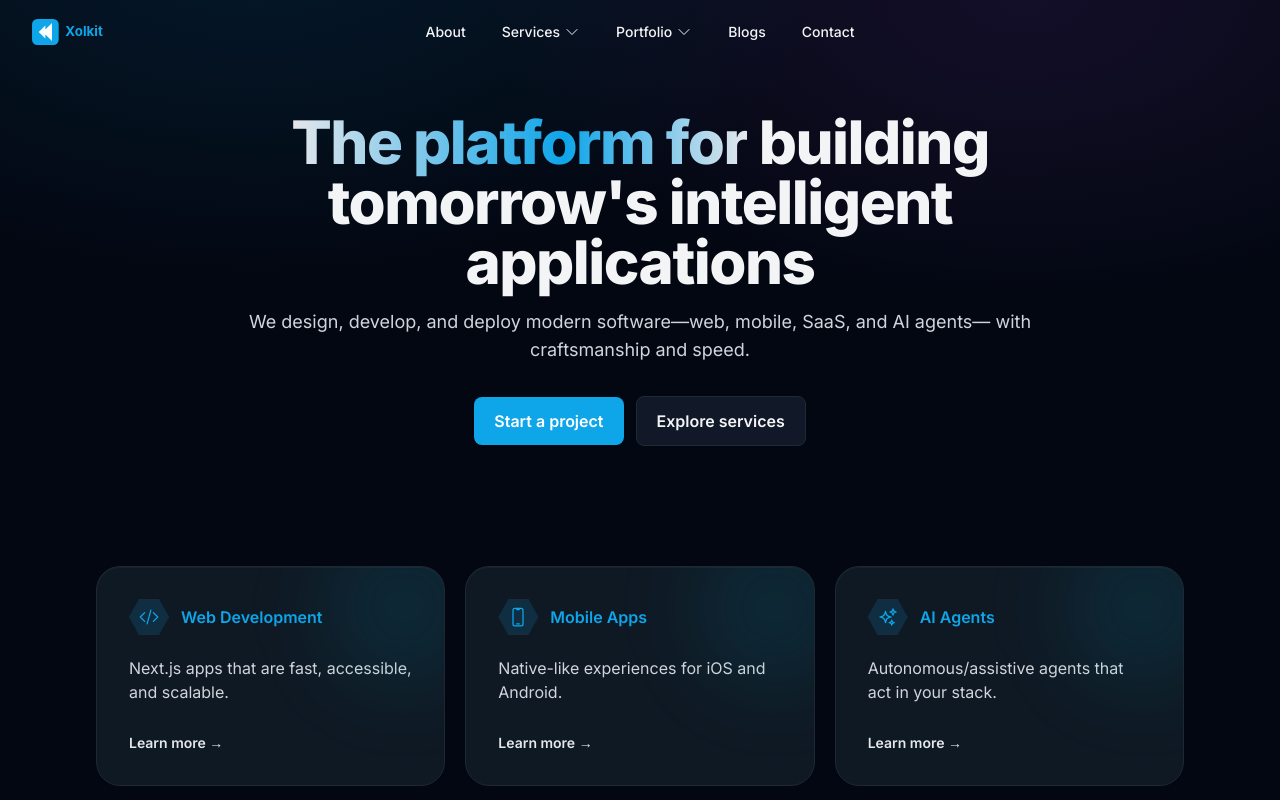
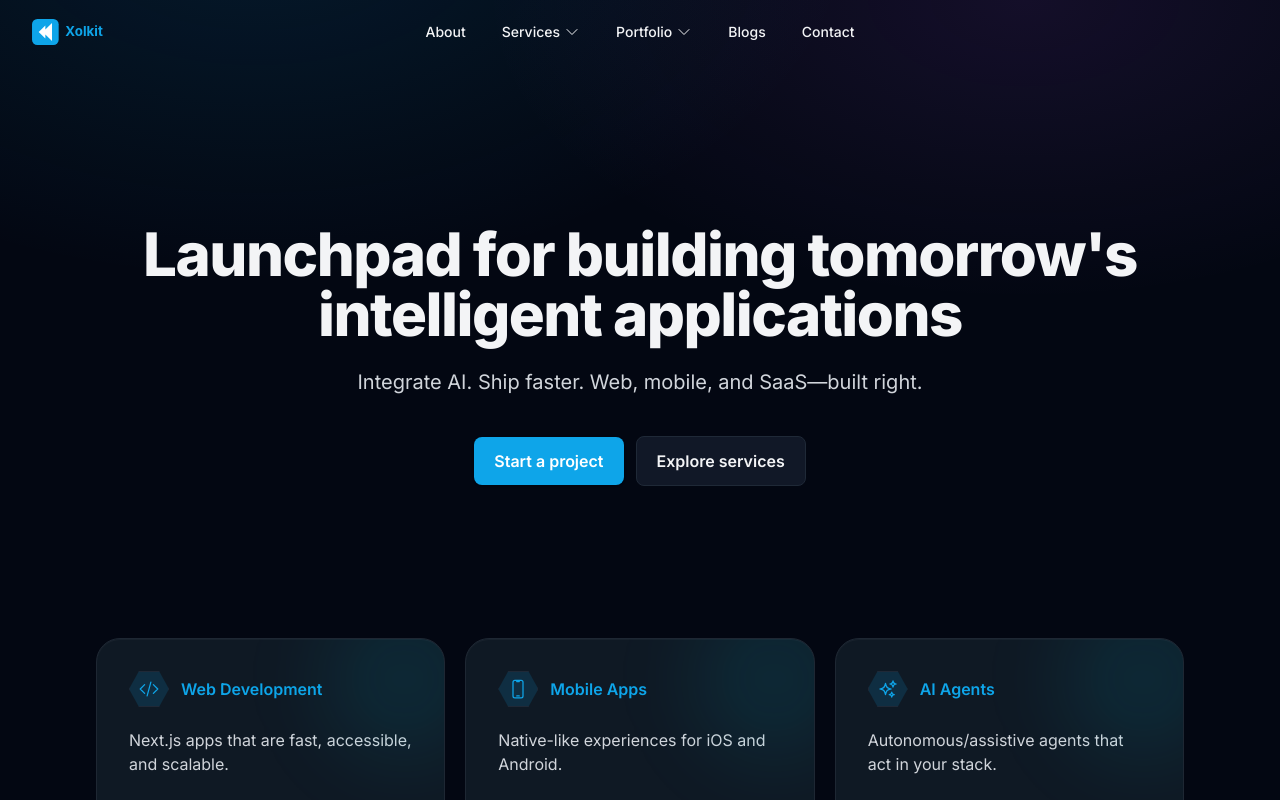
Before and after one commit to shahrukh-tanveer/xolkitweb, a Next.js app: page / in a window 1280 px wide. Shown: the top 800 px of the page. Built offline with nearby package versions, Linux system fonts and the light colour scheme.

Commit message:
Just to be sure

```diff
--- a/app/page.js
+++ b/app/page.js
@@ -12,16 +12,15 @@ export default function HomePage() {
   ];
   return (
     <section className="relative overflow-hidden">
-      <div className="relative container-px pt-24 sm:pt-28 pb-16 sm:pb-24">
-        <div className="mx-auto max-w-4xl text-center">
-        <h1 className="text-4xl sm:text-6xl font-extrabold tracking-tight">
-          <span className="gradient-text">The platform for</span> building tomorrow's intelligent applications
+      <div className="relative container-px pt-36 sm:pt-44 lg:pt-56 pb-24 sm:pb-32 min-h-[70vh]">
+        <div className="mx-auto max-w-5xl text-center">
+        <h1 className="text-4xl sm:text-6xl font-extrabold tracking-tight leading-tight text-gray-100">
+          Launchpad for building tomorrow's intelligent applications
         </h1>
-  <p className="mt-4 text-lg text-gray-300">
-          We design, develop, and deploy modern software—web, mobile, SaaS, and AI agents—
-          with craftsmanship and speed.
-        </p>
-        <div className="mt-8 flex items-center justify-center gap-3">
+  <p className="mt-6 text-xl text-gray-300 max-w-3xl mx-auto">
+    Integrate AI. Ship faster. Web, mobile, and SaaS—built right.
+  </p>
+        <div className="mt-10 flex items-center justify-center gap-3">
           <Link href="/contact" className="inline-flex items-center rounded-lg bg-brand px-5 py-3 text-white font-semibold shadow hover:bg-brand-dark">Start a project</Link>
           <Link href="/services" className="inline-flex items-center rounded-lg border border-gray-800 bg-gray-900 px-5 py-3 font-semibold hover:bg-gray-800 text-gray-100">Explore services</Link>
         </div>
```
